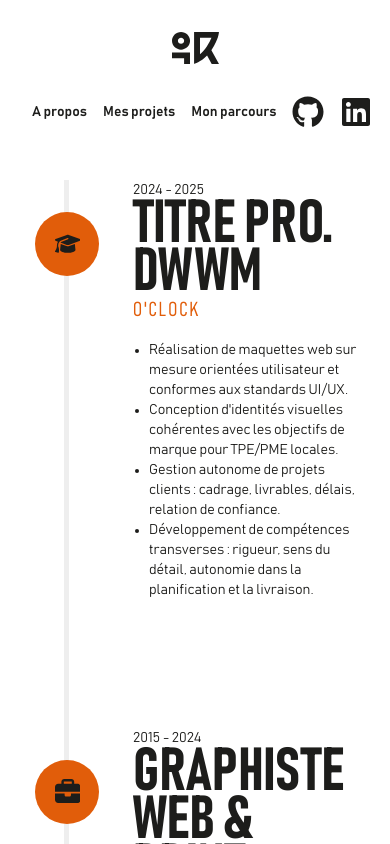
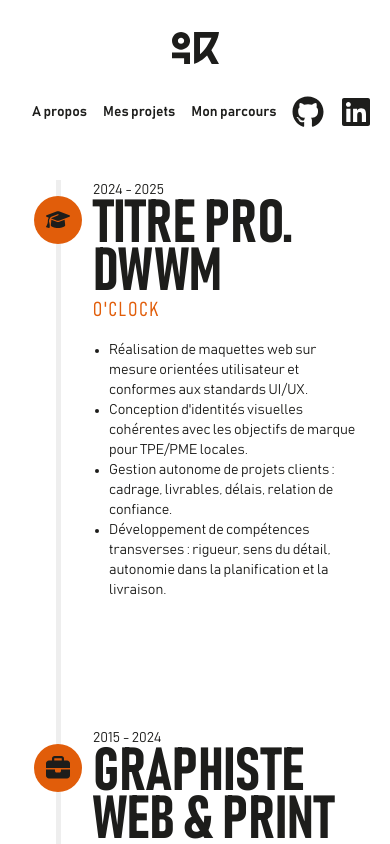
Before and after one commit to renardoli/portfolio-2025, a React (Vite) app: page /timeline in a window 390 px wide. Shown: the top 844 px of the page. Built offline with nearby package versions, Linux system fonts and the light colour scheme.

Commit message:
feat: enhance Timeline page responsiveness

```diff
--- a/src/pages/Homepage.tsx
+++ b/src/pages/Homepage.tsx
@@ -1,3 +1,4 @@
+import { Link } from 'react-router';
 import photo from '../assets/img/olivier-renard-photo.png';
 import TechCarousel from '../components/TechCarousel';
 import { techStack } from '../data/techStack';
@@ -47,9 +48,9 @@ const Homepage = () => {
               </strong>
               .
             </p>
-            <button type="button" className="btn btn-default">
+            <Link className="btn btn-default" to={'/projects'}>
               Voir mes projets
-            </button>
+            </Link>
           </div>
         </div>
         <TechCarousel />
--- a/src/pages/Timeline.tsx
+++ b/src/pages/Timeline.tsx
@@ -5,14 +5,18 @@ import Layout from '../layout/Layout';
 const Timeline = () => {
   return (
     <Layout>
-      <div className="container mx-auto px-8 pt-5 pb-20 flex flex-col gap-32 lg:py-20">
-        <div className="border-l-5 border-super-silver pl-16 ml-8 space-y-32 relative">
+      <div className="container mx-auto px-8 pt-5 pb-20 flex flex-col gap-32 sm:py-20">
+        <div className="border-l-5 border-super-silver pl-8 ml-6 space-y-32 relative sm:pl-16 sm:ml-8">
           {timeline.map(({ date, title, subtitle, type, description }) => (
             <div key={title} className="relative">
-              <div className="absolute -left-[6.1rem] top-8 w-16 h-16 bg-tobiko-orange rounded-full flex items-center justify-center text-sm">
+              <div className="absolute -left-[3.7rem] top-4 w-12 h-12 bg-tobiko-orange rounded-full flex items-center justify-center text-sm sm:-left-[6.1rem] sm:top-8 sm:w-16 sm:h-16">
                 <span>
-                  {type === 'travail' && <FaBriefcase size={'1.6rem'} />}
-                  {type === 'formation' && <FaGraduationCap size={'1.6rem'} />}
+                  {type === 'travail' && (
+                    <FaBriefcase size={'50%'} className="m-auto" />
+                  )}
+                  {type === 'formation' && (
+                    <FaGraduationCap size={'50%'} className="m-auto" />
+                  )}
                 </span>
               </div>
               <div>
```
